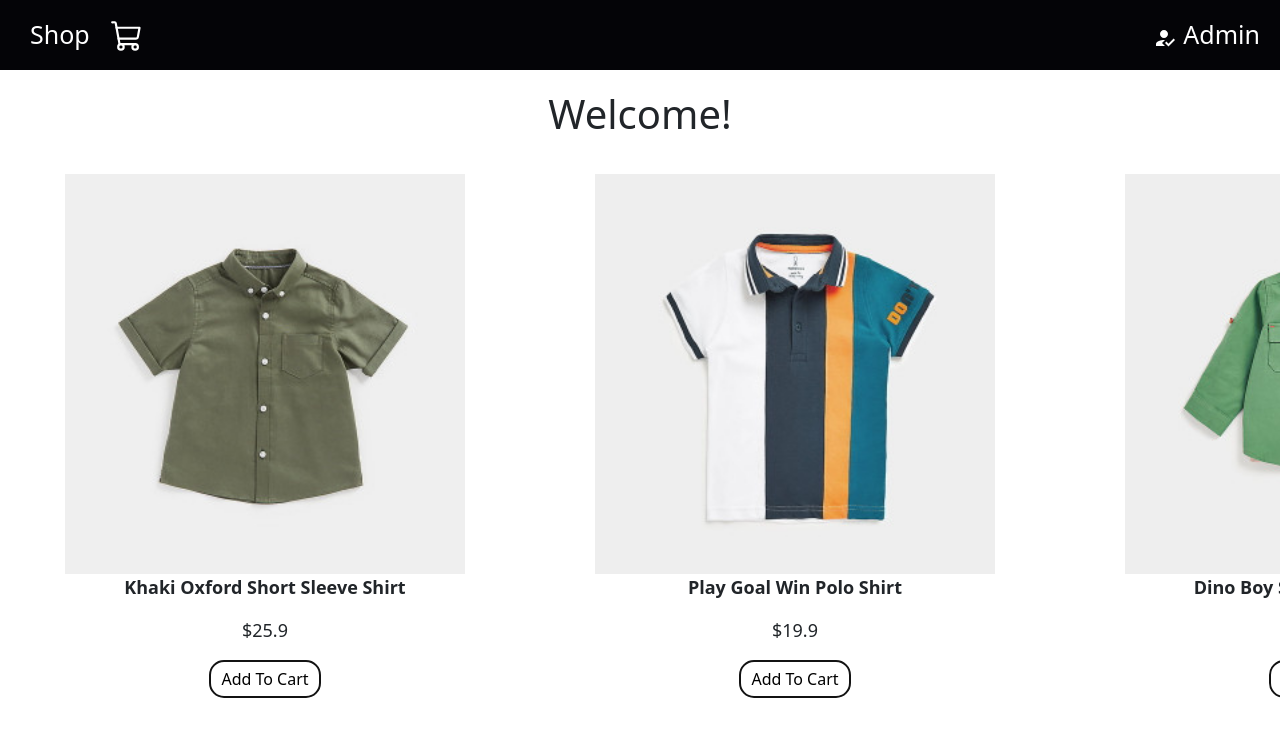
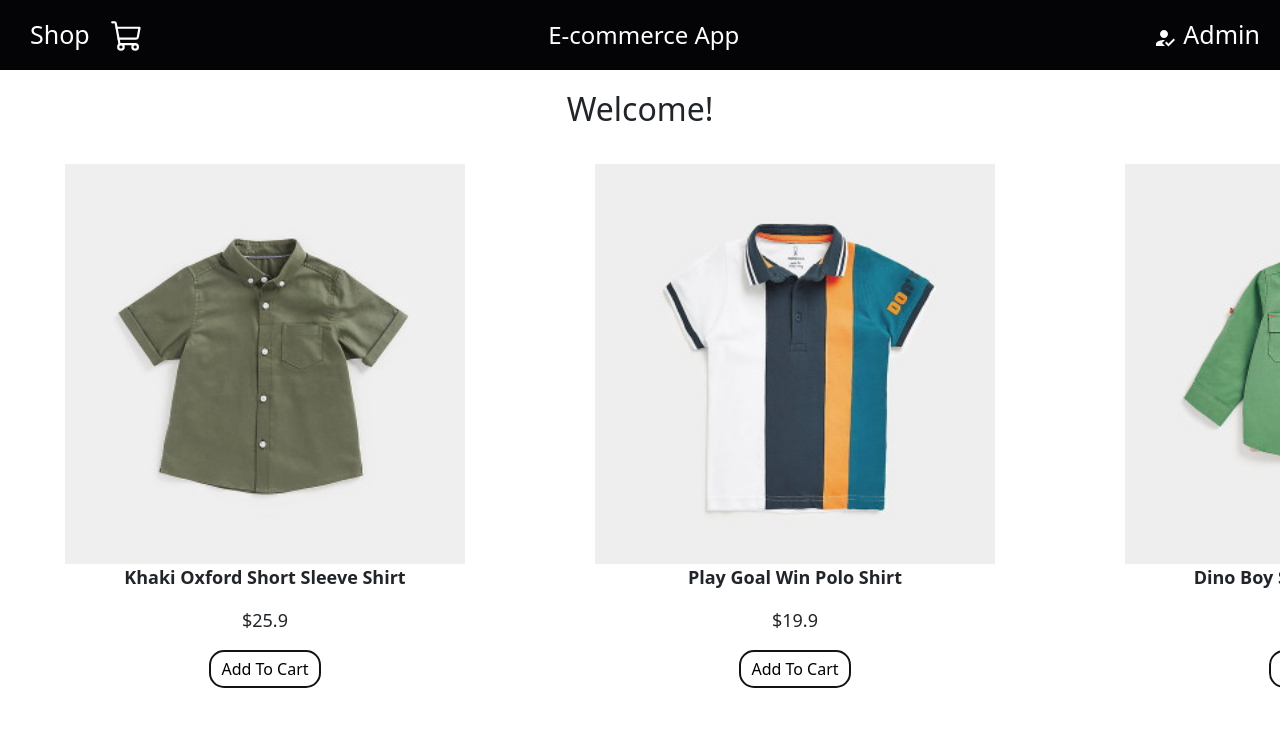
Before and after one commit to paulinolawrence/react-exercise2-3, a React (Create React App) app: page / in a window 1280 px wide. Shown: the top 742 px of the page. Built offline with nearby package versions, Linux system fonts and the light colour scheme.

Commit message:
Minimal Changes

```diff
--- a/src/components/NavBar.jsx
+++ b/src/components/NavBar.jsx
@@ -23,6 +23,9 @@ export const Navbar = () => {
               <Link to="/cart"><ShoppingCart size={35} /></Link>
             </Badge>
         </div>
+        <div className="header">
+            E-commerce App
+        </div>
         <div className="admin">
             <Link to="/admin"><HowToReg size={50} /> Admin</Link>
         </div>
--- a/src/components/navbar.css
+++ b/src/components/navbar.css
@@ -44,3 +44,10 @@
     transform: scale(1.1);
     color:white
 }
+
+.header {
+    color:white;
+    font-style: normal;
+    font-size: x-large;
+
+}
--- a/src/context/shop-context.jsx
+++ b/src/context/shop-context.jsx
@@ -1,4 +1,4 @@
-import { createContext, useEffect, useState } from "react";
+import { createContext, useState } from "react";
 import { PRODUCTS } from "../data/products";
 import { toast } from 'react-toastify';
 
@@ -25,6 +25,16 @@ export const ShopContextProvider = (props) => {
       { id: products.length + 1 , ...product, },
     ]);
     setCartItems((prev) => ({ ...prev, [products.length + 1]: 0}));
+    toast.success('Done adding!', {
+      position: "top-right",
+      autoClose: 3000,
+      hideProgressBar: true,
+      closeOnClick: true,
+      pauseOnHover: false,
+      draggable: false,
+      progress: undefined,
+      theme: "colored",
+      });
   };
 
   const editProduct = (id, editProduct) => {
@@ -38,6 +48,16 @@ export const ShopContextProvider = (props) => {
         return product;
       })
     );
+    toast.success('Done editing!', {
+      position: "top-right",
+      autoClose: 3000,
+      hideProgressBar: true,
+      closeOnClick: true,
+      pauseOnHover: false,
+      draggable: false,
+      progress: undefined,
+      theme: "colored",
+      });
   };
 
   const deleteProduct = (id) => {
@@ -57,20 +77,9 @@ export const ShopContextProvider = (props) => {
 
   const addToCart = (itemId) => {
     const cartItemCount = cartItems[itemId];
-    if (cartItemCount == 0) {
+    if (cartItemCount === 0) {
       setCartItems((prev) => ({ ...prev, [itemId]: prev[itemId] + 1 }));
       toast.success('Done adding to cart!', {
-        position: "top-right",
-        autoClose: 3000,
-        hideProgressBar: true,
-        closeOnClick: true,
-        pauseOnHover: false,
-        draggable: false,
-        progress: undefined,
-        theme: "colored",
-        });
-    } else {
-      toast.warning('This item is already in the cart.', {
         position: "top-right",
         autoClose: 3000,
         hideProgressBar: true,
--- a/src/pages/cart/cart.jsx
+++ b/src/pages/cart/cart.jsx
@@ -24,7 +24,7 @@ export const Cart = () => {
             if (cartItems[product.id] !== 0) {
               return <CartItem data={product} key={product.id}/>;
             }
-          })};
+          })}
           </div>
           <div className="checkout">
             <h4> Subtotal Price: ${totalAmount} </h4>
--- a/src/pages/checkout-item/checkout-item.jsx
+++ b/src/pages/checkout-item/checkout-item.jsx
@@ -7,13 +7,13 @@ import { Container } from 'react-bootstrap';
 
 export const CheckoutItem = (props) => {
     const { id, productName, price, productImg } = props.data;
-    const { cartItems,} = useContext(ShopContext);
+    const { cartItems, } = useContext(ShopContext);
   return (
     <div className='checkOutItem'>
         <Container>
             <Row>
                 <Col xs={4} md={3}>
-                    <img src={productImg}/>
+                    <img src={productImg} alt="Not available"/>
                 </Col>
 
                 <Col xs={4} md={4}>
--- a/src/pages/shop/product.jsx
+++ b/src/pages/shop/product.jsx
@@ -3,20 +3,25 @@ import { ShopContext } from "../../context/shop-context";
 
 export const Product = (props) => {
   const { id, productName, price, productImg } = props.data;
-  const { addToCart,  } = useContext(ShopContext);
+  const { addToCart, cartItems } = useContext(ShopContext);
 
   return (
     <div className="product">
-      <img src={productImg} />
+      <img src={productImg} alt="Not available"/>
       <div className="description">
         <p>
           <b>{productName}</b>
         </p>
         <p> ${price}</p>
       </div>
-      <button className="addToCartBttn" onClick={() => addToCart(id)}>
-        Add To Cart
-      </button>
+      <div>
+        {(cartItems[id] === 0)?  <button className="addToCartBttn" onClick={() => addToCart(id)}>
+          Add To Cart
+        </button>
+        :
+        <div className="itemAdded">Item Added</div>
+        }
+      </div>
     </div>
   );
 };
--- a/src/pages/shop/shop.css
+++ b/src/pages/shop/shop.css
@@ -51,3 +51,15 @@
     color: white;
     cursor: pointer;
   }
+
+  .itemAdded {
+    background-color: rgb(19, 19, 19);
+    color: white;
+    border: 2px solid rgb(19, 19, 19);
+    min-width: 100px;
+    padding-left: 10px;
+    padding-right: 10px;
+    padding-top: 5px;
+    padding-bottom: 5px;
+    border-radius: 15px;
+  }
--- a/src/pages/shop/shop.jsx
+++ b/src/pages/shop/shop.jsx
@@ -8,7 +8,7 @@ export const Shop = () => {
   return (
     <div className="shop">
       <div className="shopTitle">
-        <h1>Welcome!</h1>
+        <h2>Welcome!</h2>
       </div>
 
       <div className="products">
```
